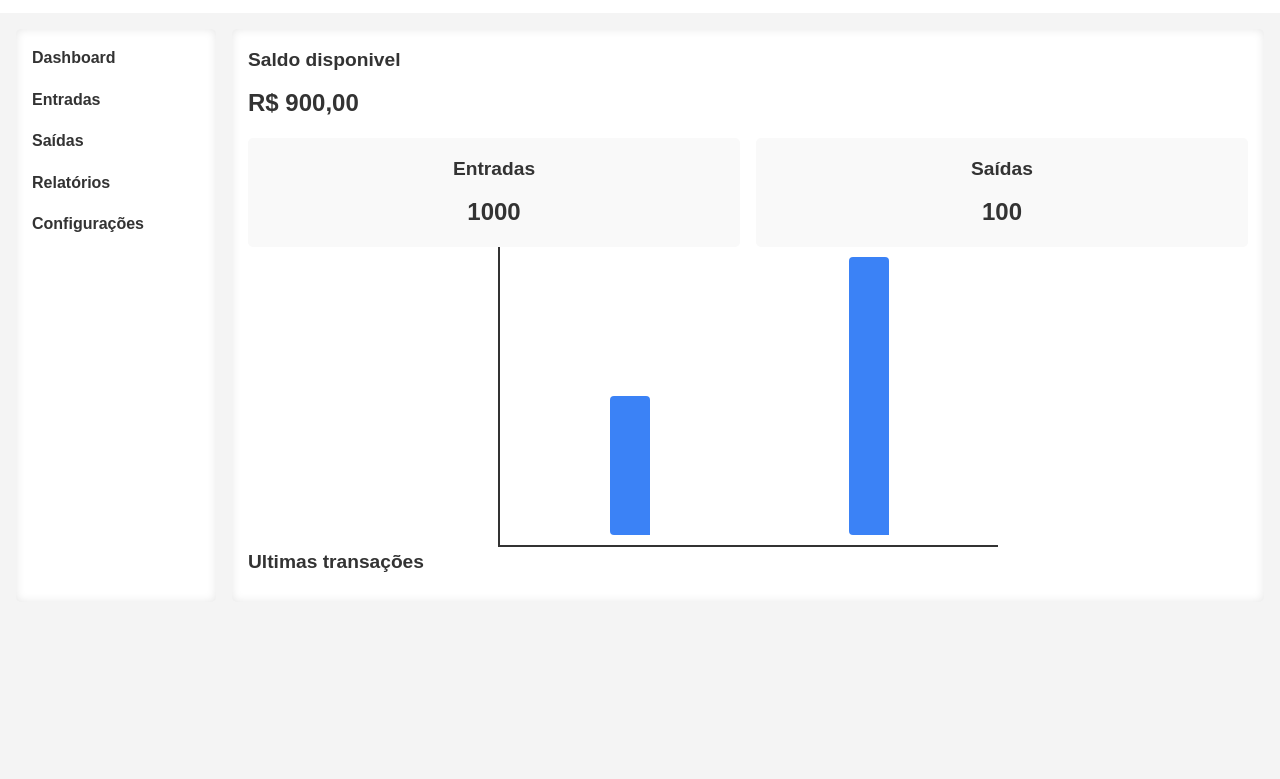
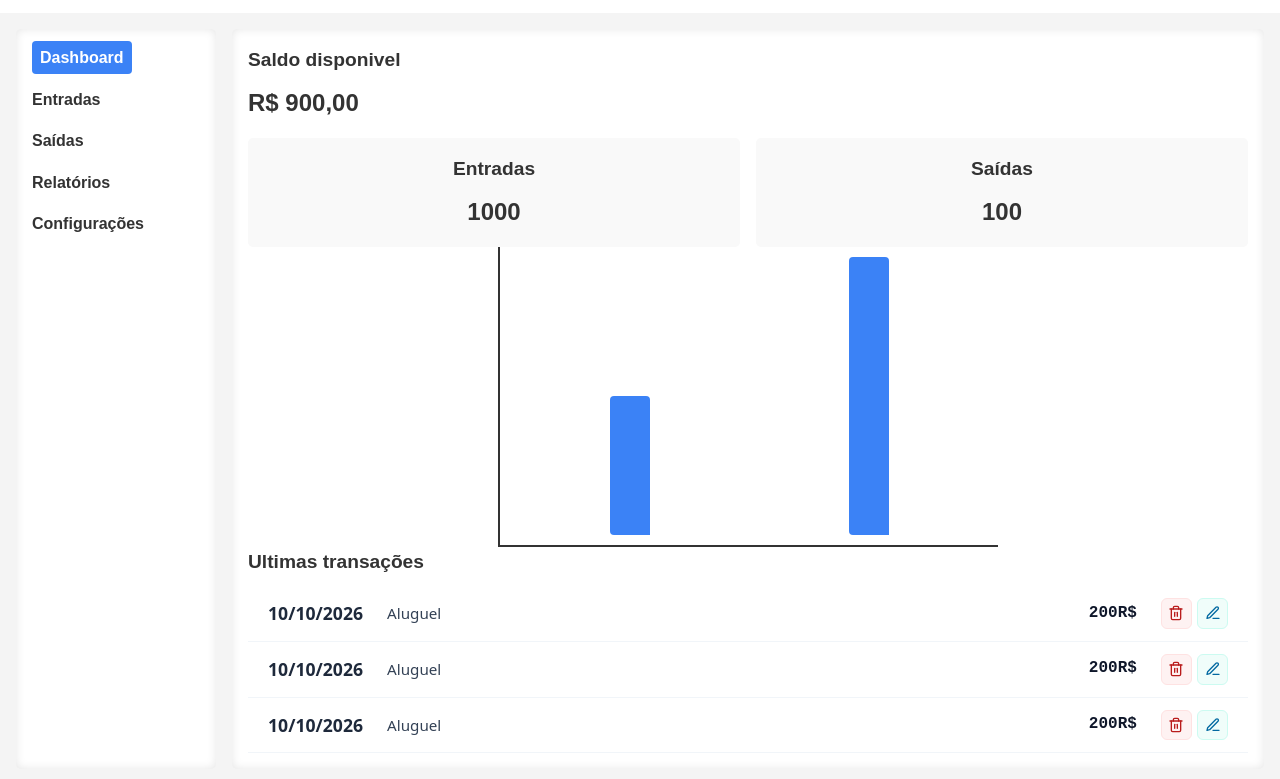
Before and after one commit to Herdes-s/Dashboard-Financeiro, a plain HTML site: page index.html in a window 1280 px wide. Shown: the part 69-848 px from the top of the page. Before the commit the page ends 800 px from the top, so only its background shows below. Drawn offline with Linux system fonts and the light colour scheme.

Commit message:
adiciona style ultimas transações

```diff
--- a/index.html
+++ b/index.html
@@ -27,7 +27,7 @@
       <aside class="sidebar">
         <nav class="sidebar-nav">
           <ul>
-            <li><a href="#">Dashboard</a></li>
+            <li><a href="#" class="active">Dashboard</a></li>
             <li><a href="#">Entradas</a></li>
             <li><a href="#">Saídas</a></li>
             <li><a href="#">Relatórios</a></li>
@@ -51,12 +51,55 @@
         </div>
 
         <div class="chart-container">
-          <div class="chart" id="my-chart">
-
-          </div>
+          <div class="chart" id="my-chart"></div>
         </div>
 
         <h2 class="content-title">Ultimas transações</h2>
+        <div class="recent-transactions">
+          <div class="transaction">
+            <span class="date">10/10/2026</span>
+            <p class="transaction-title">Aluguel</p>
+            <span class="price">200R$</span>
+            <div class="transaction-btns">
+              <button class="btn delete">
+                <svg width="16" height="16" viewBox="0 0 24 24" fill="none" stroke="currentColor" stroke-width="2" stroke-linecap="round" stroke-linejoin="round"><polyline points="3 6 5 6 21 6"></polyline><path d="M19 6v14a2 2 0 0 1-2 2H7a2 2 0 0 1-2-2V6m3 0V4a2 2 0 0 1 2-2h4a2 2 0 0 1 2 2v2"></path><line x1="10" y1="11" x2="10" y2="17"></line><line x1="14" y1="11" x2="14" y2="17"></line></svg>
+              </button>
+              <button class="btn edit">
+                <svg width="16" height="16" viewBox="0 0 24 24" fill="none" stroke="currentColor" stroke-width="2" stroke-linecap="round" stroke-linejoin="round"><path d="M12 20h9"></path><path d="M16.5 3.5a2.121 2.121 0 0 1 3 3L7 19l-4 1 1-4L16.5 3.5z"></path></svg>
+              </button>
+            </div>
+          </div>
+        </div>
+        <div class="recent-transactions">
+          <div class="transaction">
+            <span class="date">10/10/2026</span>
+            <p class="transaction-title">Aluguel</p>
+            <span class="price">200R$</span>
+            <div class="transaction-btns">
+              <button class="btn delete">
+                <svg width="16" height="16" viewBox="0 0 24 24" fill="none" stroke="currentColor" stroke-width="2" stroke-linecap="round" stroke-linejoin="round"><polyline points="3 6 5 6 21 6"></polyline><path d="M19 6v14a2 2 0 0 1-2 2H7a2 2 0 0 1-2-2V6m3 0V4a2 2 0 0 1 2-2h4a2 2 0 0 1 2 2v2"></path><line x1="10" y1="11" x2="10" y2="17"></line><line x1="14" y1="11" x2="14" y2="17"></line></svg>
+              </button>
+              <button class="btn edit">
+                <svg width="16" height="16" viewBox="0 0 24 24" fill="none" stroke="currentColor" stroke-width="2" stroke-linecap="round" stroke-linejoin="round"><path d="M12 20h9"></path><path d="M16.5 3.5a2.121 2.121 0 0 1 3 3L7 19l-4 1 1-4L16.5 3.5z"></path></svg>
+              </button>
+            </div>
+          </div>
+        </div>
+        <div class="recent-transactions">
+          <div class="transaction">
+            <span class="date">10/10/2026</span>
+            <p class="transaction-title">Aluguel</p>
+            <span class="price">200R$</span>
+            <div class="transaction-btns">
+              <button class="btn delete">
+                <svg width="16" height="16" viewBox="0 0 24 24" fill="none" stroke="currentColor" stroke-width="2" stroke-linecap="round" stroke-linejoin="round"><polyline points="3 6 5 6 21 6"></polyline><path d="M19 6v14a2 2 0 0 1-2 2H7a2 2 0 0 1-2-2V6m3 0V4a2 2 0 0 1 2-2h4a2 2 0 0 1 2 2v2"></path><line x1="10" y1="11" x2="10" y2="17"></line><line x1="14" y1="11" x2="14" y2="17"></line></svg>
+              </button>
+              <button class="btn edit">
+                <svg width="16" height="16" viewBox="0 0 24 24" fill="none" stroke="currentColor" stroke-width="2" stroke-linecap="round" stroke-linejoin="round"><path d="M12 20h9"></path><path d="M16.5 3.5a2.121 2.121 0 0 1 3 3L7 19l-4 1 1-4L16.5 3.5z"></path></svg>
+              </button>
+            </div>
+          </div>
+        </div>
       </section>
     </main>
     <script type="module" src="js/index.js"></script>
--- a/js/toggleMenu.js
+++ b/js/toggleMenu.js
@@ -7,4 +7,5 @@ export function toggleMenu() {
         }
     });
 }
+// export function
 //# sourceMappingURL=toggleMenu.js.map
--- a/src/toggleMenu.ts
+++ b/src/toggleMenu.ts
@@ -9,3 +9,5 @@ export function toggleMenu() {
     }
   });
 }
+
+// export function
--- a/style.css
+++ b/style.css
@@ -106,6 +106,13 @@ html {
   font-weight: bold;
 }
 
+.sidebar-nav ul li .active {
+  background: #3b82f6;
+  color: rgb(255, 255, 255);
+  padding: 0.5rem;
+  border-radius: 0.25rem;
+}
+
 /* Content styles */
 
 .content {
@@ -178,6 +185,102 @@ html {
   align-items: top;
 }
 
+/* Transactions Style */
+
+.recent-transactions {
+  display: flex;
+  flex-direction: column;
+  gap: 0.5rem;
+}
+
+.transaction {
+  width: 100%;
+  display: flex;
+  align-items: center;
+  justify-content: space-between;
+  background: #ffffff;
+  border-bottom: 1px solid #f1f5f9;
+  padding: 0.75rem 1.25rem;
+  gap: 1.5rem;
+  font-family:
+    system-ui,
+    -apple-system,
+    sans-serif;
+  transition: background 0.2s ease;
+}
+
+.transaction:hover {
+  background-color: #f8fafc;
+}
+
+.date {
+  font-size: 1.1rem;
+  font-weight: 700;
+  color: #1e293b;
+}
+
+.transaction-title {
+  display: flex;
+  align-items: center;
+  gap: 0.75rem;
+  flex-grow: 1; /* Ocupa o centro da linha */
+
+  font-size: 0.95rem;
+  font-weight: 500;
+  color: #334155;
+}
+
+.price {
+  font-size: 1rem;
+  font-weight: 600;
+  color: #0f172a;
+  font-family: monospace;
+  white-space: nowrap;
+  text-align: right;
+  min-width: 100px;
+}
+
+.transaction-btns {
+  display: flex;
+  gap: 0.35rem;
+  transition: opacity 0.2s ease;
+}
+
+.btn {
+  background: none;
+  border: none;
+  padding: 0.4rem;
+  border-radius: 6px;
+  cursor: pointer;
+  display: flex;
+  align-items: center;
+  justify-content: center;
+  color: #64748b;
+  transition: all 0.2s;
+}
+
+.delete {
+  background-color: #fef2f2;
+  color: #b91c1c;
+  border: 1px solid #fee2e2;
+}
+
+.delete:hover {
+  background-color: #fee2e2;
+  color: #b91c1c;
+}
+
+.edit {
+  background-color: #f0fdfa;
+  color: #0369a1;
+  border: 1px solid #ccfbf1;
+}
+
+.edit:hover {
+  background-color: #e0f2fe;
+  color: #0369a1;
+}
+
 @media (min-width: 768px) {
   .menu {
     display: none;
@@ -192,5 +295,4 @@ html {
     transform: translateX(0);
     display: block;
   }
-
 }
```
Also changed, not shown: js/graphic.js (+7 -7 lines), requisitos/tt.html (added, +187 -0 lines), src/graphic.ts (+14 -17 lines), 3 other files.
